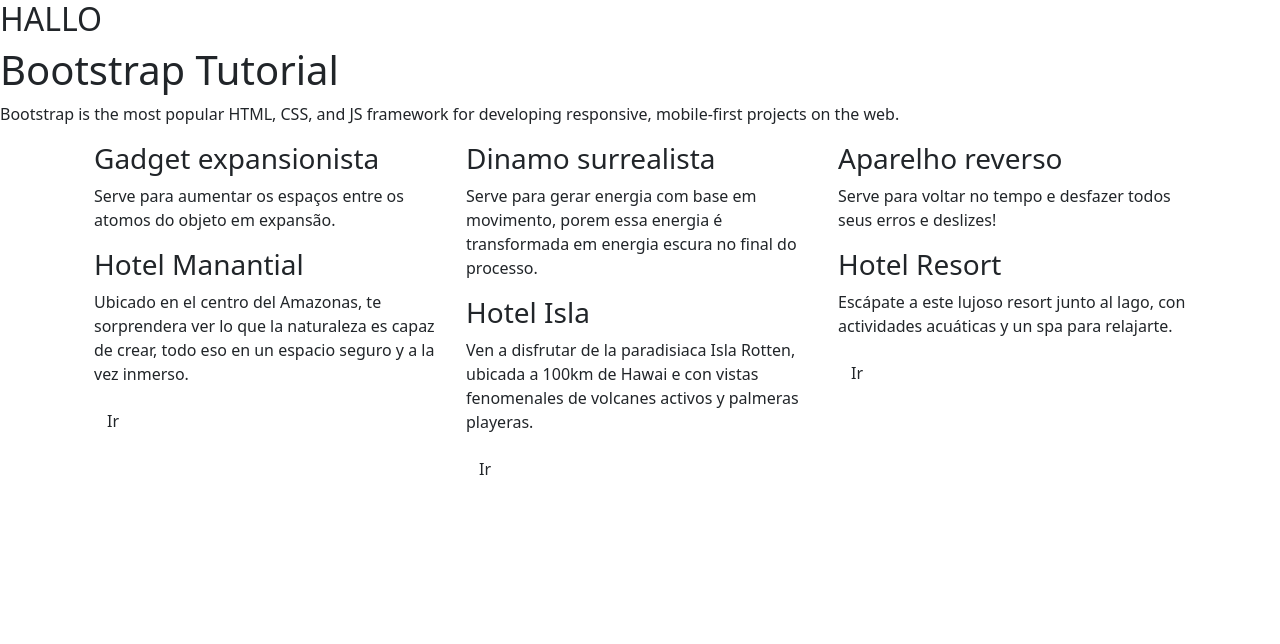
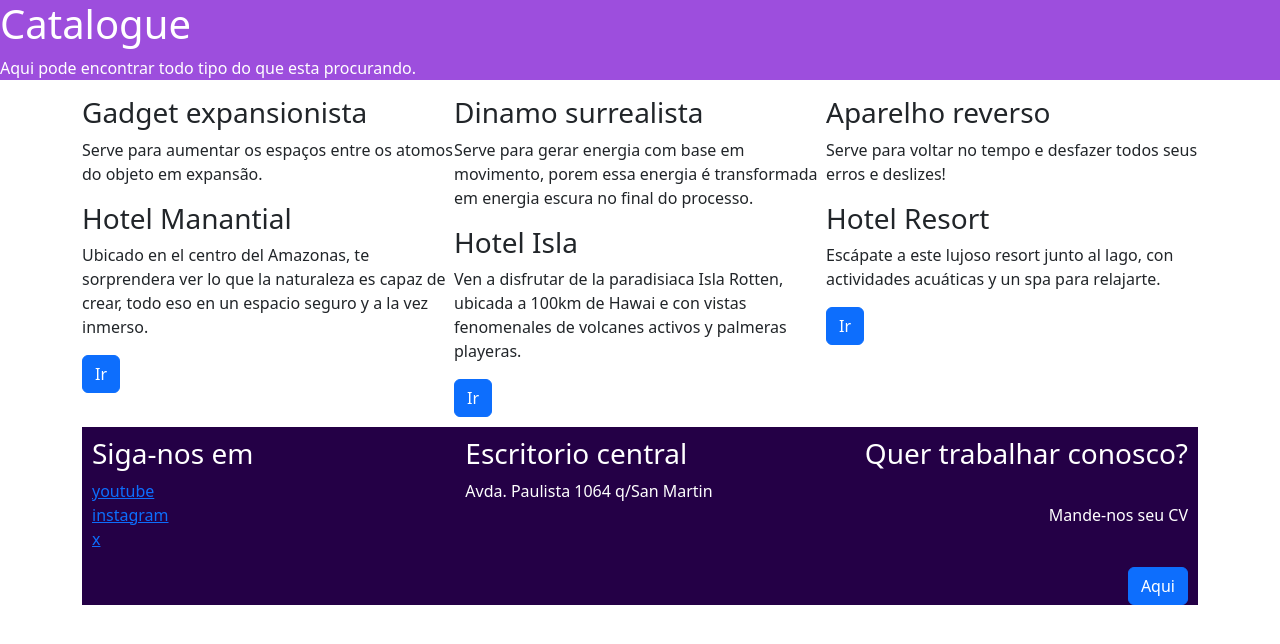
Before and after one commit to Fate-droid/coursera, a website: page index.html in a window 1280 px wide. Drawn offline with nearby package versions, Linux system fonts and the light colour scheme.

Commit message:
Novas mudanças na pagina utilizando flex

```diff
--- a/index.html
+++ b/index.html
@@ -6,21 +6,16 @@
          initial-scale=1,shrink-to-fit=no">
          <!--Bootstrap CSS-->
          <link rel="stylesheet" href="node_modules/bootstrap/dist/css/bootstrap.min.css">
-
+         <link rel="stylesheet" href="styles.css">
          <title> TIMES </title>
    </head>
-   <h2>HALLO</h2>
    <body>
       <div class="jumbotron">
-         <h1>Bootstrap Tutorial</h1>
-         <p>Bootstrap is the most popular HTML, CSS, and JS framework for developing responsive, mobile-first projects on the web.</p>
+         <h1>Catalogue</h1>
+         <p>Aqui pode encontrar todo tipo do que esta procurando.</p>
        </div>
        <div class = "container">
-         <div class = "row">
-
-         </div>
-       <div class = "container">
-         <div class = "row">
+         <div class = "d-flex">
             <div class = "col-sm-4">
                <h3>
                   Gadget expansionista
@@ -35,7 +30,7 @@
                <p>
                   Ubicado en el centro del Amazonas, te sorprendera ver lo que la naturaleza es capaz de crear, todo eso en un espacio seguro y a la vez inmerso.
                </p>
-               <button href="#" class="btn">Ir</button>
+               <button href="#" class="btn btn-primary">Ir</button>
 
             </div>
             <div class = "col-sm-4">
@@ -51,7 +46,7 @@
                <p>
                   Ven a disfrutar de la paradisiaca Isla Rotten, ubicada a 100km de Hawai e con vistas fenomenales de volcanes activos y palmeras playeras.
                </p>
-               <a href="#" class="btn">Ir</a>
+               <a href="#" class="btn btn-primary">Ir</a>
             </div>
             <div class = "col-sm-4">
                <h3>
@@ -66,9 +61,37 @@
                <p>
                   Escápate a este lujoso resort junto al lago, con actividades acuáticas y un spa para relajarte.
                </p>
-               <a href="#" class="btn">Ir</a>
+               <a href="#" class="btn btn-primary">Ir</a>
             </div>
          </div>
+         <footer>
+            <div class = "row">
+               <div class = "col-sm-4 d-flex flex-column">
+                  <h3>Siga-nos em</h3>
+                  <a href="http://youtube.com">youtube</a>
+                  <a href="http://instagram.com">instagram</a>
+                  <a href="http://x.com">x</a>
+               </div>
+               <div class ="col-sm-4">
+                  <address>
+                     <h3>Escritorio central</h3>
+                     <p>Avda. Paulista 1064 q/San Martin</p>
+                  </address>
+               </div>
+               <div class ="col-sm-4 d-flex flex-column align-items-end">
+                  <h3>
+                     Quer trabalhar conosco?
+                  </h3><br>
+                  <p>
+                     Mande-nos seu CV
+                  </p><br>
+                  <a href="#" class ="btn btn-primary">
+                     Aqui
+                  </a>
+
+               </div>
+
+         </footer>
 
       <script src="node_modules/jquery/dist/jquery.min.js"></script>
       <script src="node_modules/popper.js/dist/popper.min.js"></script>
--- /dev/null
+++ b/styles.css
@@ -0,0 +1,14 @@
+footer{
+    background-color: #240046;
+    margin-top: 10px;
+    margin-bottom: 0px;
+    padding: 10px 10px 0px 10px;
+    color: white;
+}
+
+
+
+.jumbotron{
+    background-color: #9D4EDD;
+    color: white;
+}
```
